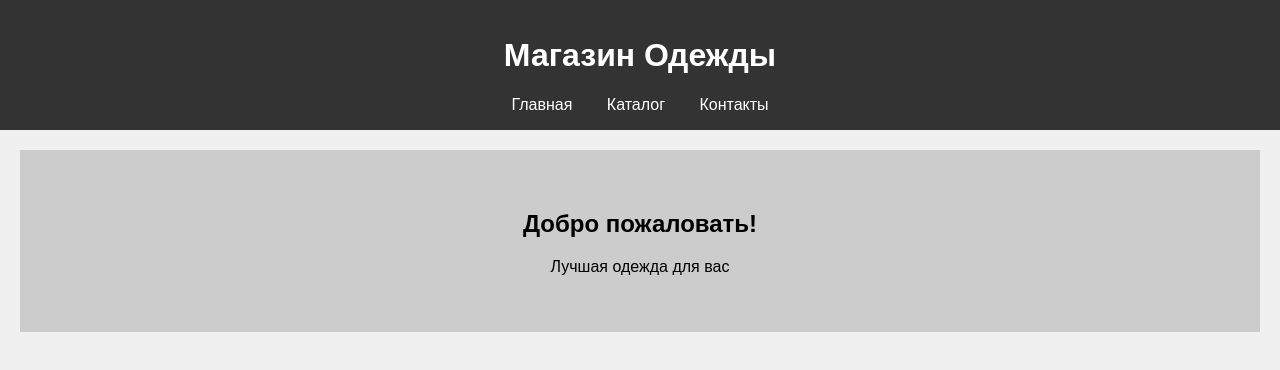
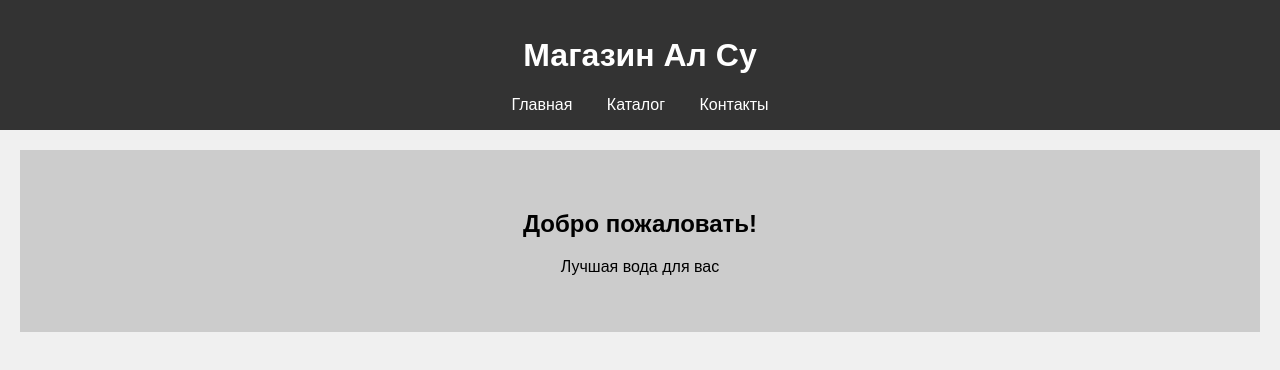
Before and after one commit to Natig222/Natig2, a plain HTML site: page index.html in a window 1280 px wide. Drawn offline with Linux system fonts and the light colour scheme.

Commit message:
Update index.html

```diff
--- a/index.html
+++ b/index.html
@@ -8,7 +8,7 @@
 </head>
 <body>
   <header>
-    <h1>Магазин Одежды</h1>
+    <h1>Магазин Ал Су</h1>
     <nav>
       <a href="index.html">Главная</a>
       <a href="catalog.html">Каталог</a>
@@ -19,7 +19,7 @@
   <main>
     <section class="banner">
       <h2>Добро пожаловать!</h2>
-      <p>Лучшая одежда для вас</p>
+      <p>Лучшая вода для вас</p>
     </section>
   </main>
 </body>
```
